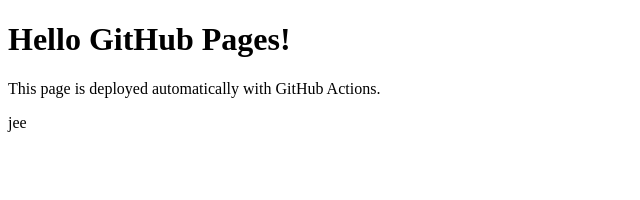
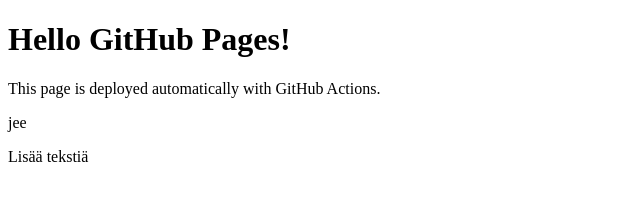
Before and after one commit to SeveriJoki/viikko2, a plain HTML site: page index.html in a window 1280 px wide. Shown: the whole page, without its empty margins (0-640 px from the left). Drawn offline with Linux system fonts and the light colour scheme.

Commit message:
Lisää tekstiä

```diff
--- a/index.html
+++ b/index.html
@@ -9,6 +9,7 @@
     <h1>Hello GitHub Pages!</h1>
     <p>This page is deployed automatically with GitHub Actions.</p>
     <p>jee</p>
+    <p>Lisää tekstiä</p>
   </main>
 </body>
 </html>
```
